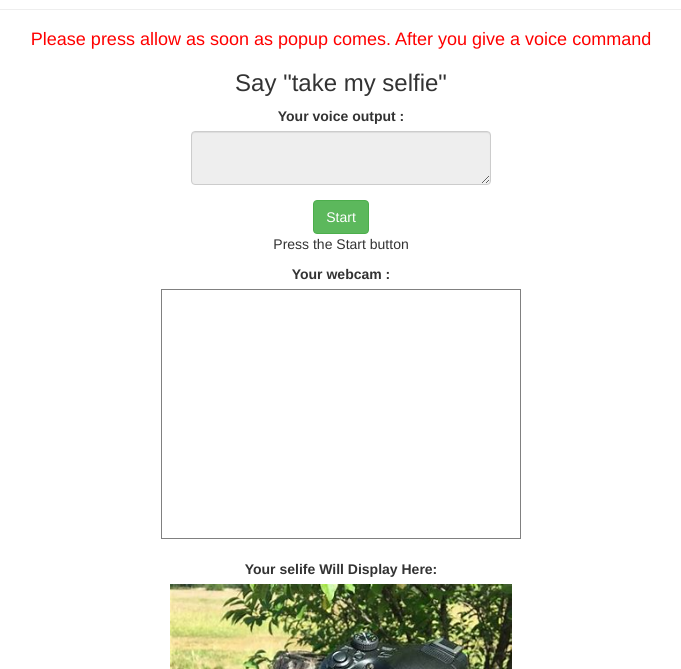
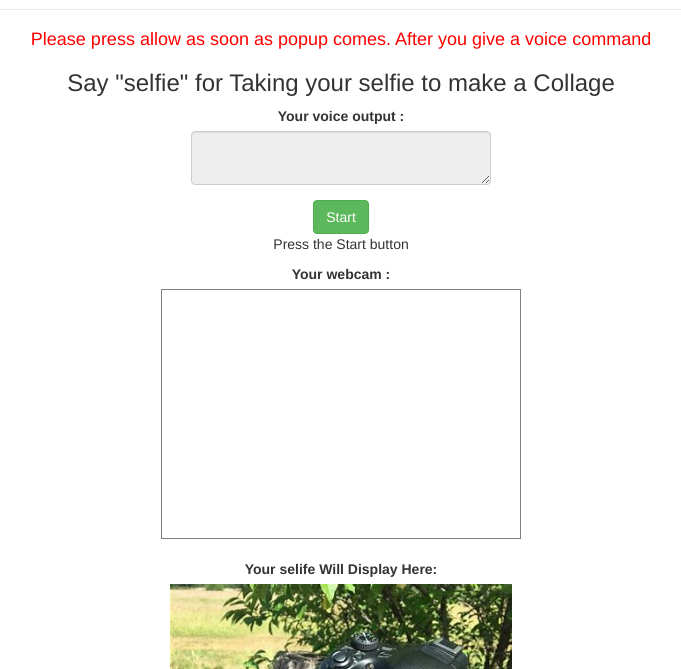
Before and after one commit to RanjivGyawali/Project-98-Collage-Web-App-1, a plain HTML site: page index.html in a window 1280 px wide. Shown: the part 131-800 px from the top of the page, without its empty margins (299-980 px from the left). Drawn offline with nearby package versions, Linux system fonts and the light colour scheme.

Commit message:
Update index.html

```diff
--- a/index.html
+++ b/index.html
@@ -22,7 +22,7 @@
             <h4 style="color:red;">Please press allow as soon as popup comes. After you give a voice command</h4>
 
             <div class="form-group">
-                <h3>Say "take my selfie"</h3>
+                <h3>Say "selfie" for Taking your selfie to make a Collage</h3>
                 <label>Your voice output : </label>
                 <textarea class="form-control" id="textbox" readonly="true"></textarea>
             </div>
```
